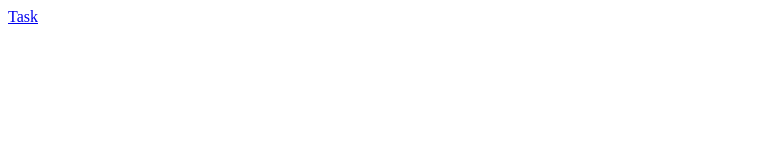
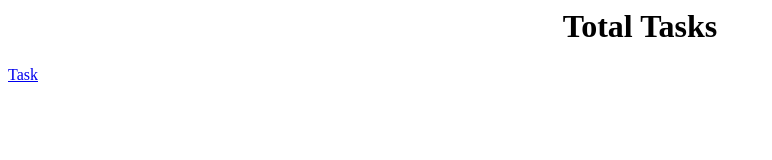
Before and after one commit to charansripada/html-day5, a plain HTML site: page index.html in a window 1280 px wide. Shown: the whole page, without its empty margins (0-772 px from the left). Drawn offline with Linux system fonts and the light colour scheme.

Commit message:
html day5

```diff
--- a/index.html
+++ b/index.html
@@ -3,6 +3,7 @@
         <title>total tasks</title>
     </head>
     <body>
+        <center><h1>Total Tasks</h1> </center>
         <a href="./total_tasks/total tasks.html">Task</a>
     </body>
 </html>
```
